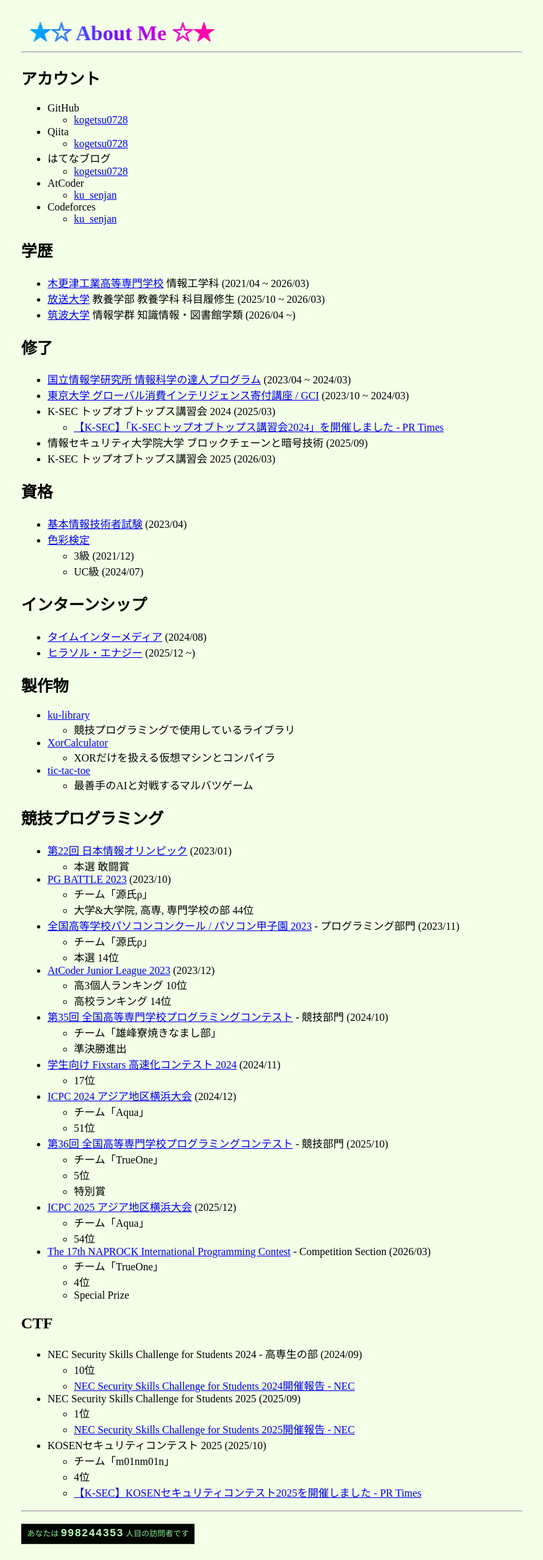
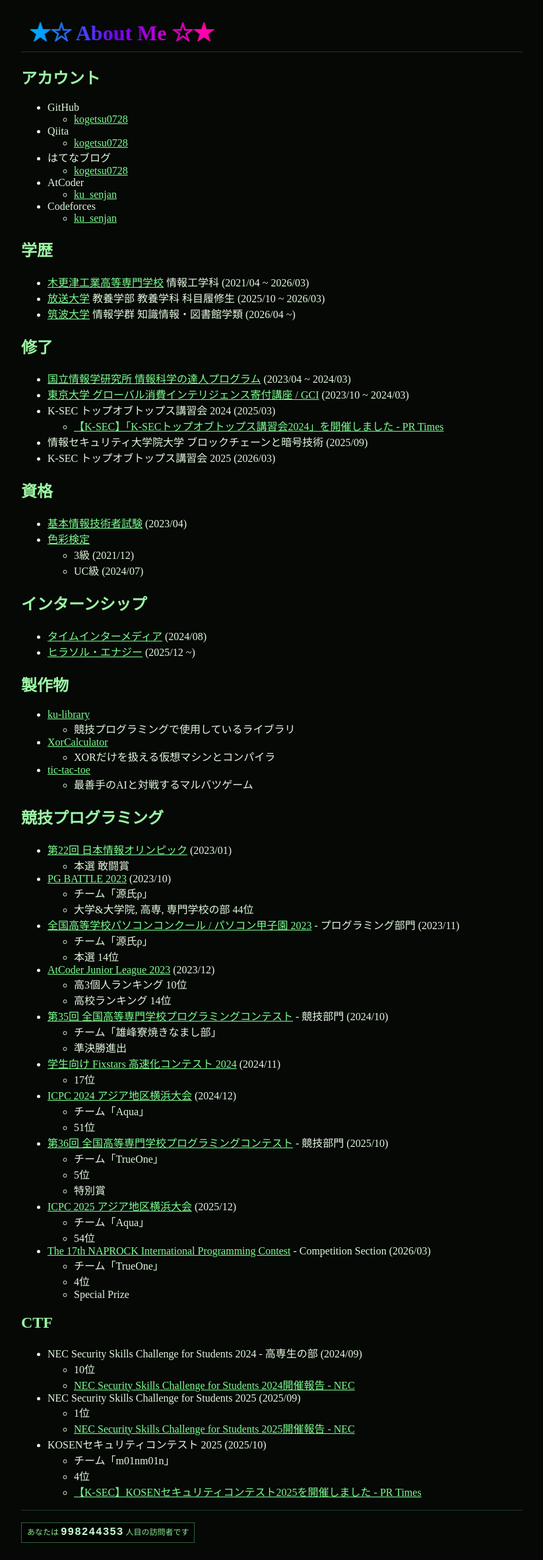
Before and after one commit to kogetsu0728/kogetsu0728.github.io, a Jekyll site: the page built from index.md, in a window 1280 px wide. Shown: the whole page at 66% size, without its empty margins (228-1051 px from the left). Built offline with Jekyll 4.4.1, drawn with Linux system fonts in a browser that asks for light colours.

Commit message:
feat: apply green dark theme

```diff
--- a/_layouts/default.html
+++ b/_layouts/default.html
@@ -11,18 +11,47 @@
         --content-max-width: 760px;
         --marquee-duration: 6.4s;
         --rainbow-duration: 1.2s;
+        --color-bg: #050805;
+        --color-text: #e3f7df;
+        --color-heading: #9df7a5;
+        --color-link: #7dff91;
+        --color-link-hover: #c8ffd0;
+        --color-rule: #1f3b24;
+        --color-counter-bg: #020402;
+        --color-counter-border: #315f39;
+        --color-counter-text: #8dea94;
+        --color-counter-strong: #c8ffd0;
       }
 
       body {
         margin: 0;
         padding: var(--page-padding-y) var(--page-padding-x);
-        background-color: #f3ffe6;
+        background-color: var(--color-bg);
+        color: var(--color-text);
       }
 
       main {
         max-width: var(--content-max-width);
         margin: 0 auto;
         overflow-x: hidden;
+      }
+
+      a {
+        color: var(--color-link);
+      }
+
+      a:hover,
+      a:focus {
+        color: var(--color-link-hover);
+      }
+
+      h2 {
+        color: var(--color-heading);
+      }
+
+      hr {
+        border: 0;
+        border-top: 1px solid var(--color-rule);
       }
 
       h1 {
@@ -57,9 +86,9 @@
         max-width: 100%;
         margin: 18px 0 0;
         padding: 6px 8px 7px;
-        border: 1px solid #2f422f;
-        background: #020402;
-        color: #8dea94;
+        border: 1px solid var(--color-counter-border);
+        background: var(--color-counter-bg);
+        color: var(--color-counter-text);
         font-size: 12px;
         line-height: 1.35;
       }
@@ -74,7 +103,7 @@
         font-weight: 700;
         font-family: "Courier New", Courier, monospace;
         letter-spacing: 1px;
-        color: #b8ffbd;
+        color: var(--color-counter-strong);
       }
 
       @keyframes h1-marquee {
```
